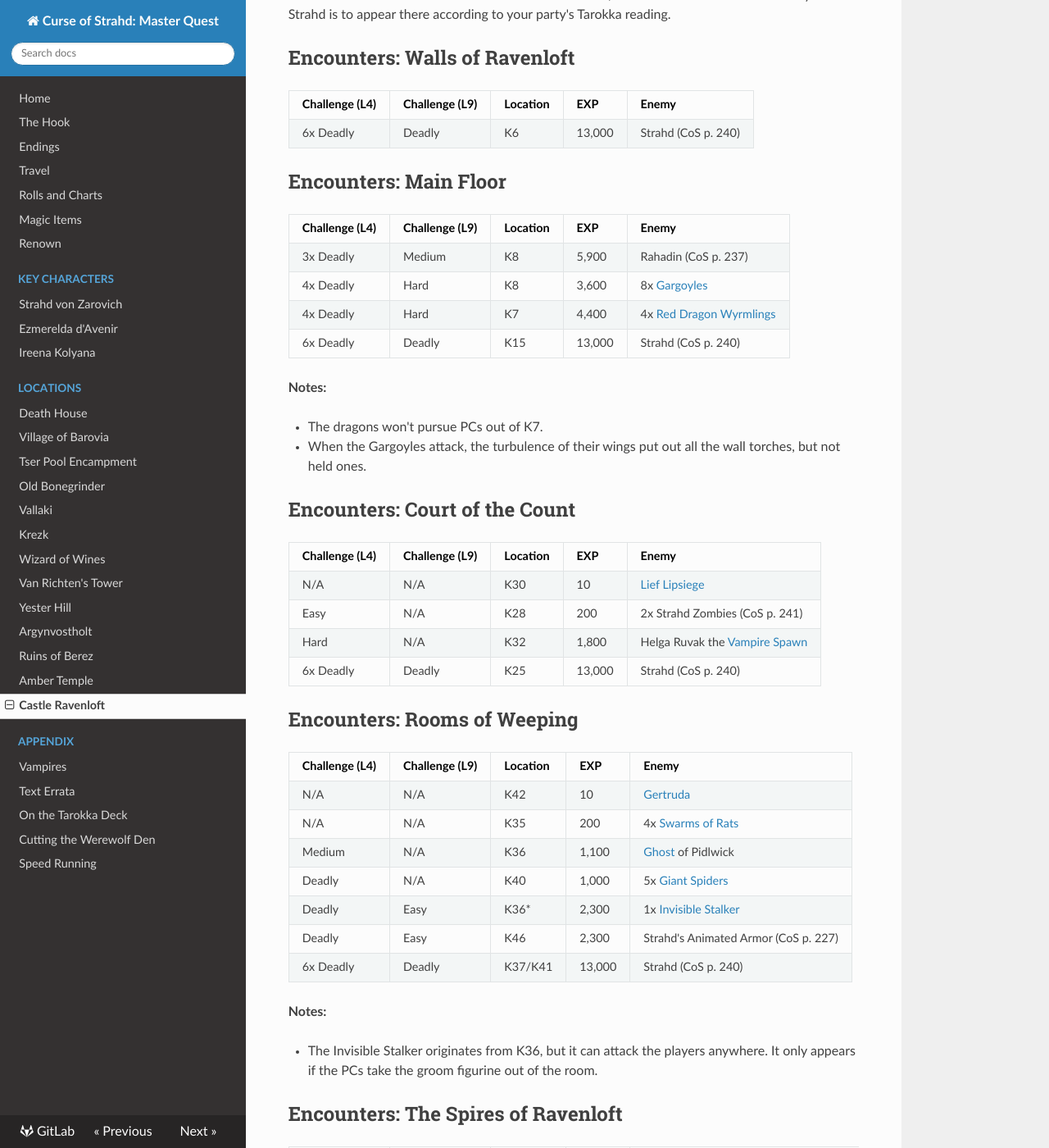
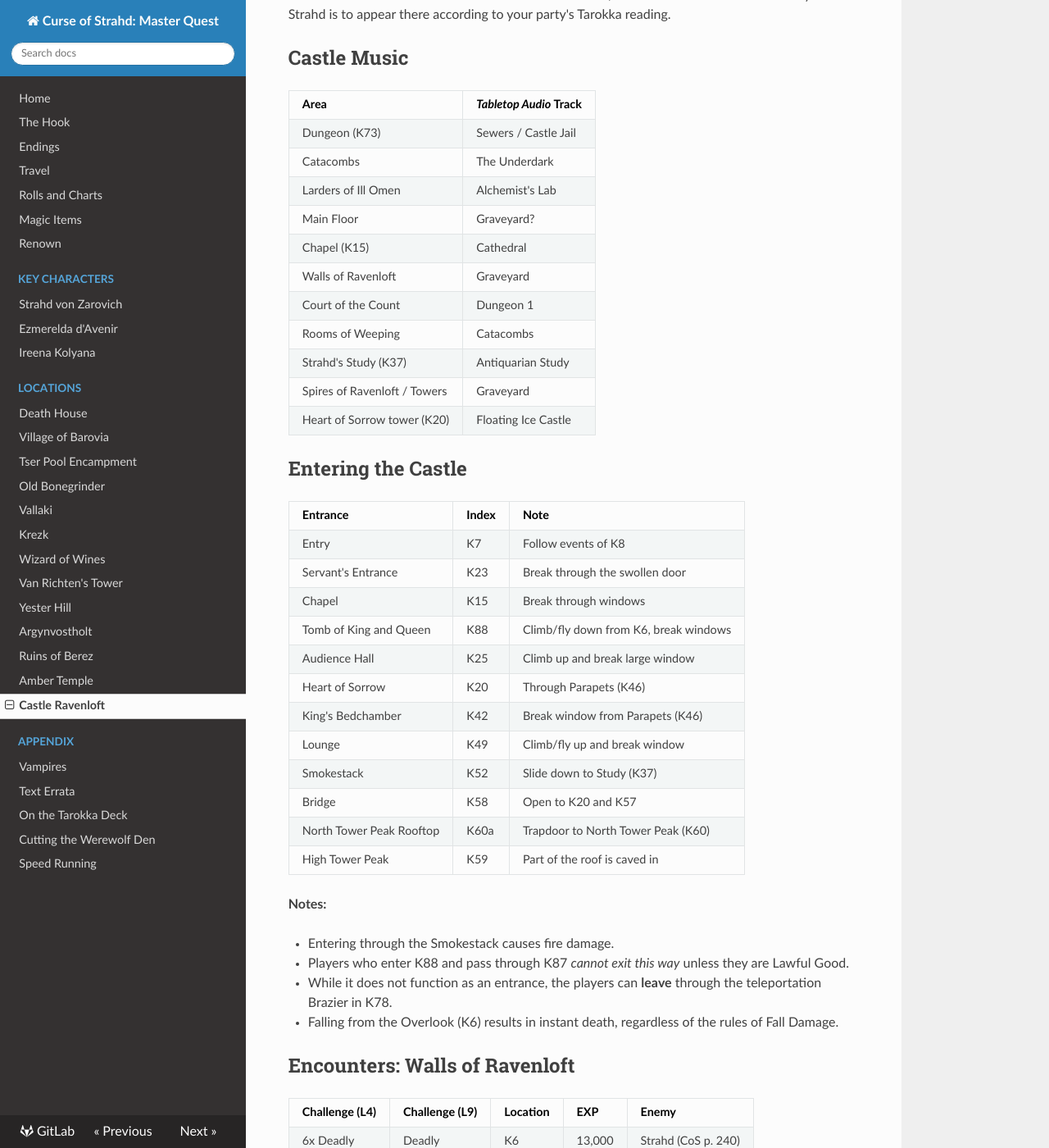
Before and after one commit to fosskers/curse-of-strahd, an MkDocs documentation site: the page built from cos/ravenloft.md, in a window 1280 px wide and 1400 px high, scrolled down 213 px. Shown: the whole window at 82% size. Built offline with MkDocs 1.6.1, drawn with Linux system fonts in a browser that asks for light colours; nearby versions of some CDN libraries; old or Windows-style settings are respelled for this version of MkDocs; some of the changed text lies outside the part shown.

Commit message:
Various additions

```diff
--- a/cos/ravenloft.md
+++ b/cos/ravenloft.md
@@ -8,15 +8,56 @@
 otherwise, Strahd encounters listed here only occur if Strahd is to appear there
 according to your party's Tarokka reading.
 
-Encounters: Walls of Ravenloft
-------------------------------
+## Castle Music
+
+| Area                         | *Tabletop Audio* Track |
+|------------------------------|------------------------|
+| Dungeon (K73)                | Sewers / Castle Jail   |
+| Catacombs                    | The Underdark          |
+| Larders of Ill Omen          | Alchemist's Lab        |
+| Main Floor                   | Graveyard?             |
+| Chapel (K15)                 | Cathedral              |
+| Walls of Ravenloft           | Graveyard              |
+| Court of the Count           | Dungeon 1              |
+| Rooms of Weeping             | Catacombs              |
+| Strahd's Study (K37)         | Antiquarian Study      |
+| Spires of Ravenloft / Towers | Graveyard              |
+| Heart of Sorrow tower (K20)  | Floating Ice Castle    |
+
+## Entering the Castle
+
+| Entrance                 | Index | Note                                  |
+|--------------------------|-------|---------------------------------------|
+| Entry                    | K7    | Follow events of K8                   |
+| Servant's Entrance       | K23   | Break through the swollen door        |
+| Chapel                   | K15   | Break through windows                 |
+| Tomb of King and Queen   | K88   | Climb/fly down from K6, break windows |
+| Audience Hall            | K25   | Climb up and break large window       |
+| Heart of Sorrow          | K20   | Through Parapets (K46)                |
+| King's Bedchamber        | K42   | Break window from Parapets (K46)      |
+| Lounge                   | K49   | Climb/fly up and break window         |
+| Smokestack               | K52   | Slide down to Study (K37)             |
+| Bridge                   | K58   | Open to K20 and K57                   |
+| North Tower Peak Rooftop | K60a  | Trapdoor to North Tower Peak (K60)    |
+| High Tower Peak          | K59   | Part of the roof is caved in          |
+
+**Notes:**
+
+- Entering through the Smokestack causes fire damage.
+- Players who enter K88 and pass through K87 *cannot exit this way* unless they
+  are Lawful Good.
+- While it does not function as an entrance, the players can **leave** through
+  the teleportation Brazier in K78.
+- Falling from the Overlook (K6) results in instant death, regardless of the
+  rules of Fall Damage.
+
+## Encounters: Walls of Ravenloft
 
 | Challenge (L4) | Challenge (L9) | Location | EXP    | Enemy               |
 |----------------|----------------|----------|--------|---------------------|
 | 6x Deadly      | Deadly         | K6       | 13,000 | Strahd (CoS p. 240) |
 
-Encounters: Main Floor
-----------------------
+## Encounters: Main Floor
 
 | Challenge (L4) | Challenge (L9) | Location | EXP    | Enemy                                                     |
 |----------------|----------------|----------|--------|-----------------------------------------------------------|
@@ -28,21 +69,20 @@
 **Notes:**
 
 - The dragons won't pursue PCs out of K7.
-- When the Gargoyles attack, the turbulence of their wings put out all the
-wall torches, but not held ones.
+- The Gargoyles only attack if players return to K8 after leaving it once.
+- When the Gargoyles attack, the turbulence of their wings put out all the wall
+torches, but not held ones.
 
-Encounters: Court of the Count
-------------------------------
+## Encounters: Court of the Count
 
 | Challenge (L4) | Challenge (L9) | Location | EXP    | Enemy                                                     |
-| -------------- | -------------- | -------- | ---    | -----                                                     |
+|----------------|----------------|----------|--------|-----------------------------------------------------------|
 | N/A            | N/A            | K30      | 10     | [Lief Lipsiege](images/commoner.png)                      |
 | Easy           | N/A            | K28      | 200    | 2x Strahd Zombies (CoS p. 241)                            |
 | Hard           | N/A            | K32      | 1,800  | Helga Ruvak the [Vampire Spawn](images/vampire-spawn.png) |
 | 6x Deadly      | Deadly         | K25      | 13,000 | Strahd (CoS p. 240)                                       |
 
-Encounters: Rooms of Weeping
-----------------------------
+## Encounters: Rooms of Weeping
 
 | Challenge (L4) | Challenge (L9) | Location | EXP    | Enemy                                                |
 |----------------|----------------|----------|--------|------------------------------------------------------|
@@ -126,35 +162,37 @@
 | 16x Deadly     | 3x Deadly      | Crypt 15    | 33,000  | Khazan the Demilich (MM p. 48)                                         |
 | 22x Deadly     | 4x Deadly      | K78         | 30,000  | 2x [Iron Golems](images/iron-golem.png)                                |
 
-Custom: Khazan the Demilich
----------------------------
+## Custom: Khazan the Demilich
 
-Khazan is an Acererak-like Demilich. This means he is not the degenerative
-form of Demilich, but the ascended form. His only remains are his skull in
-Crypt 15 of K84. The Crypt is not considered his layer, so his Challenge
-Rating is 21 (33,000 EXP). Change the text of this crypt to read:
+Khazan is an Acererak-like Demilich. This means he is not the degenerative form
+of Demilich, but the ascended form. His only remains are his skull in Crypt 15
+of K84. The Crypt is not considered his layer, so his Challenge Rating is 21
+(33,000 EXP). Change the text of this crypt to read:
 
 > A single skull sits atop a marble slab in the center of the crypt. It has
-> black opals set in its eye sockets and shards of amber where its teeth
-> should be. The floor below the slab is scattered with weapons and other
-> adventuring equipment.
+> black opals set in its eye sockets and shards of amber where its teeth should
+> be. The floor below the slab is scattered with weapons and other adventuring
+> equipment.
 
-The equipment is from adventurers who were absorbed into Khazan's opals.
-Their souls were transferred to Khazan's phylactery, which remains in his
-Tower.
+The equipment is from adventurers who were absorbed into Khazan's opals. Their
+souls were transferred to Khazan's phylactery, which remains in his Tower.
 
-As a Demilich, Khazan managed to comprehend and subvert the elaborate
-spatial warping magic that entraps Barovia, projecting his mind to other
-planes of existance. He is the only creature to have done so, and Strahd is
-unaware of this.
+As a Demilich, Khazan managed to comprehend and subvert the elaborate spatial
+warping magic that entraps Barovia, projecting his mind to other planes of
+existance. He is the only creature to have done so, and Strahd is unaware of
+this.
 
-While usually thirsty for souls, Khazan "isn't home" when the players
-arrive.
+While usually thirsty for souls, Khazan "isn't home" when the players arrive.
 
 **Custom Development**
 
 If your party contains a Warlock, consider the following:
 
 Touching the skull or taking the *Staff of Power* summons Khazan back to
-Barovia, whereupon he interacts with your Warlock, offering to become its
-new patron.
+Barovia, whereupon he interacts with your Warlock, offering to become its new
+patron.
+
+## Custom: Reviving Sergei
+
+This can be done either with the last *Wish* charge of the Luck Blade, or via
+the *Resurrection* Dark Gift.
```
Also changed, not shown: other parts of cos/ravenloft.md (+4 -8 lines), cos/argynvostholt.md (+1 -0 lines), cos/errata.md (+8 -0 lines), cos/ezmerelda.md (+15 -8 lines), cos/index.md (+25 -17 lines), cos/magic-items.md (+28 -24 lines).
